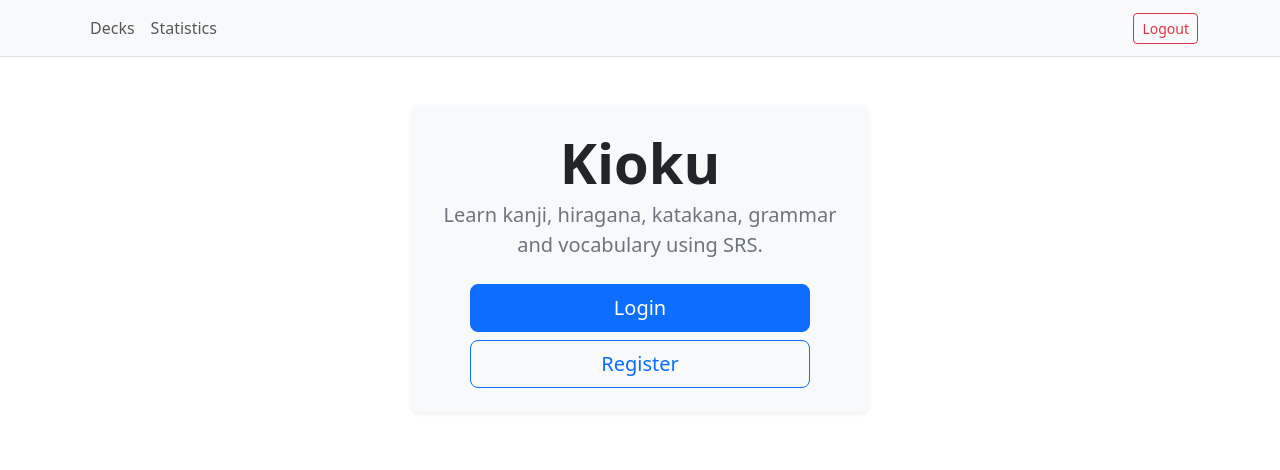
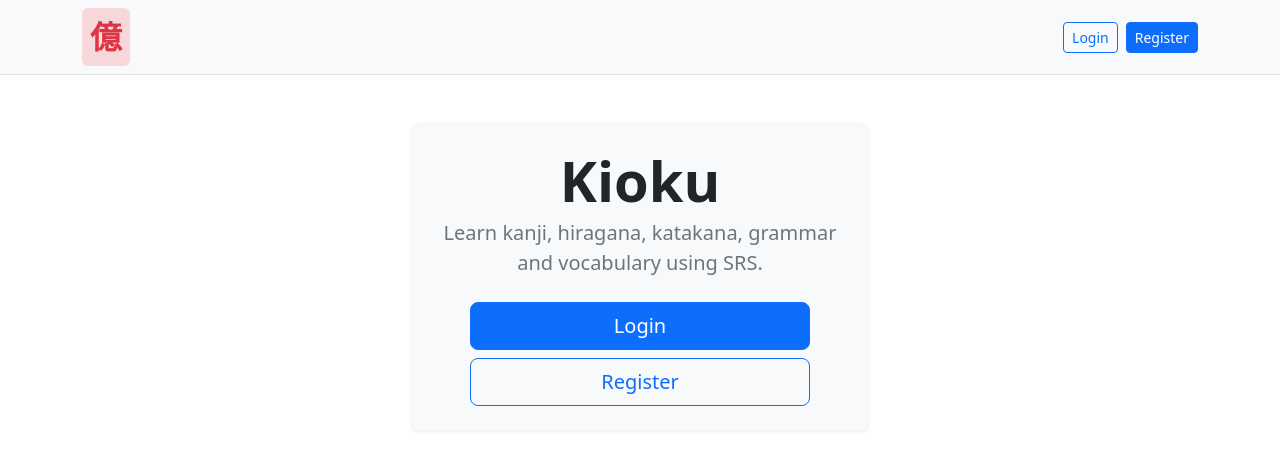
Before and after one commit to Milanrdnvc/kiokuApp, an Angular app in the folder frontend/: page / in a window 1280 px wide. Shown: the top 470 px of the page. Built offline with nearby package versions, Linux system fonts and the light colour scheme.

Commit message:
Refactor navbar

```diff
--- a/frontend/src/app/navbar/navbar.html
+++ b/frontend/src/app/navbar/navbar.html
@@ -1,9 +1,29 @@
 <nav class="navbar navbar-expand bg-light border-bottom mb-4">
-  <div class="container">
-    <div class="navbar-nav me-auto">
-      <a class="nav-link" routerLink="/deck-list">Decks</a>
-      <a class="nav-link" routerLink="/statistics">Statistics</a>
+  <div class="container d-flex justify-content-between align-items-center">
+    <div class="d-flex align-items-center gap-3">
+      <a
+        [routerLink]="getHomeLink()"
+        class="navbar-brand fs-2 fw-bold text-danger text-decoration-none px-2 rounded bg-danger-subtle"
+        title="Home"
+      >
+        億
+      </a>
+
+      @if (isLoggedIn()) {
+        <div class="navbar-nav">
+          <a class="nav-link" routerLink="/deck-list">Decks</a>
+          <a class="nav-link" routerLink="/statistics">Statistics</a>
+        </div>
+      }
     </div>
-    <button class="btn btn-outline-danger btn-sm" (click)="logout()">Logout</button>
+
+    @if (isLoggedIn()) {
+      <button class="btn btn-outline-danger btn-sm" (click)="logout()">Logout</button>
+    } @else {
+      <div class="d-flex gap-2">
+        <a routerLink="/login" class="btn btn-outline-primary btn-sm">Login</a>
+        <a routerLink="/register" class="btn btn-primary btn-sm">Register</a>
+      </div>
+    }
   </div>
 </nav>
--- a/frontend/src/app/navbar/navbar.ts
+++ b/frontend/src/app/navbar/navbar.ts
@@ -10,6 +10,14 @@ import { Router, RouterLink } from '@angular/router';
 export class Navbar {
   private router = inject(Router);
 
+  isLoggedIn(): boolean {
+    return !!localStorage.getItem('token');
+  }
+
+  getHomeLink(): string {
+    return this.isLoggedIn() ? '/deck-list' : '';
+  }
+
   logout(): void {
     localStorage.removeItem('token');
     localStorage.removeItem('selected-deck');
```
